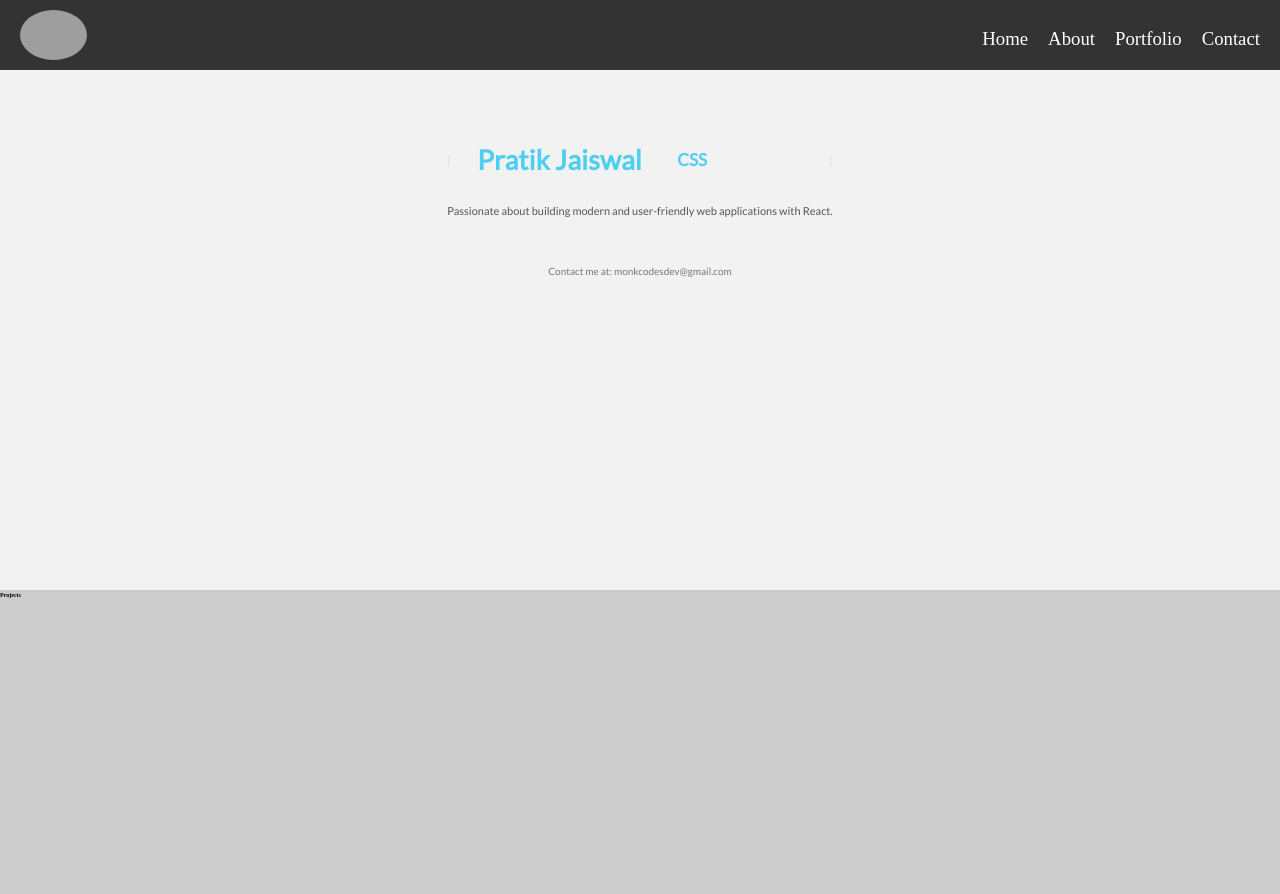
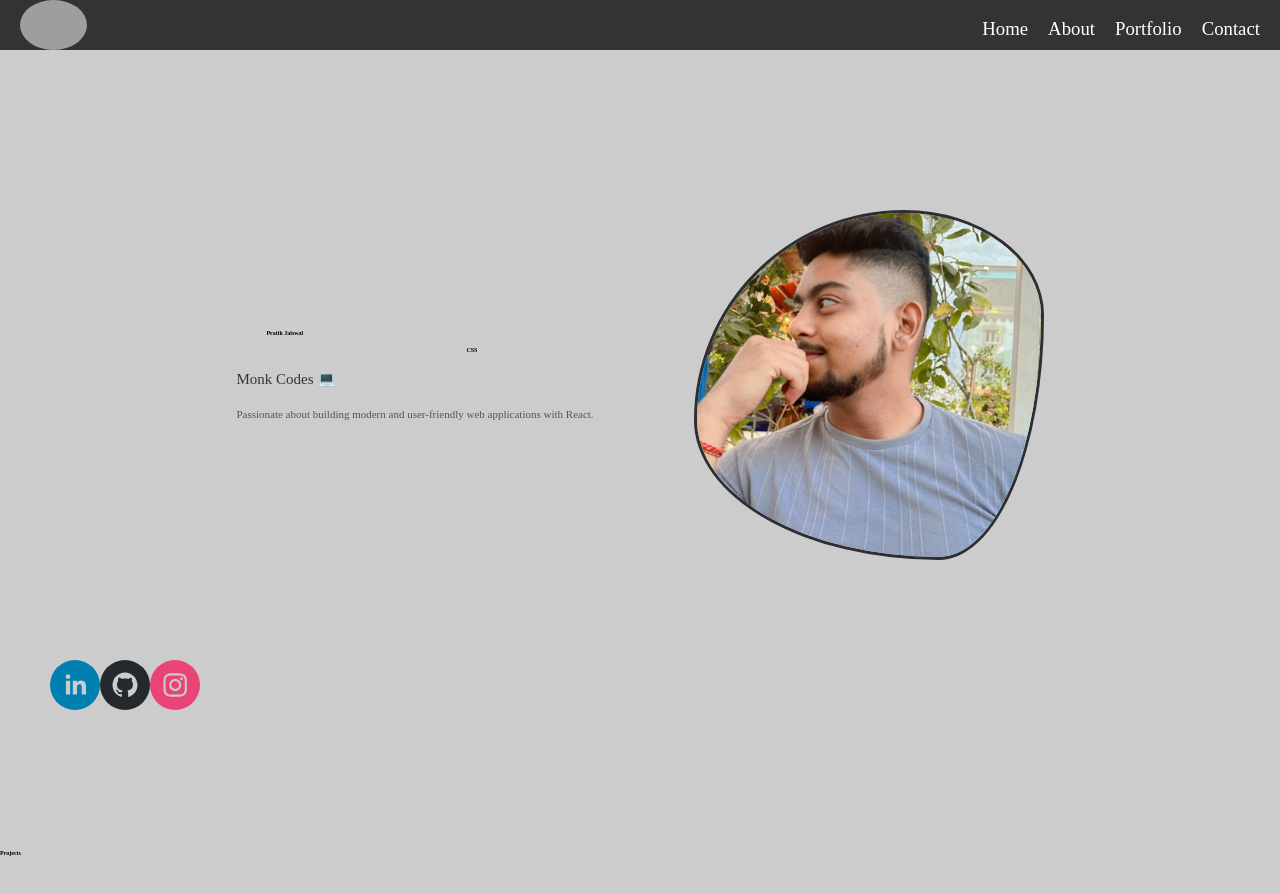
Before and after one commit to Monk-Codes/monkcodesportfolio, a React (Vite) app: page / in a window 1280 px wide. Shown: the top 894 px of the page. Built offline with nearby package versions, Linux system fonts and the light colour scheme; grey boxes are pictures that could not be loaded.

Commit message:
hero correction

```diff
--- a/package.json
+++ b/package.json
@@ -12,7 +12,8 @@
   "dependencies": {
     "react": "^18.2.0",
     "react-dom": "^18.2.0",
-    "react-router-dom": "^6.22.3"
+    "react-router-dom": "^6.22.3",
+    "react-social-icons": "^6.15.0"
   },
   "devDependencies": {
     "@types/react": "^18.2.66",
--- a/src/App.jsx
+++ b/src/App.jsx
@@ -11,7 +11,6 @@ function App() {
      <Route path="/" element={<Navbar />}>
       <Route path="/" element={<Hero />} />
      </Route>
-     {/* <Route path="/contact" element={<Contact />} /> */}
     </Routes>
    </BrowserRouter>
    <Projects />
--- a/src/components/hero.jsx
+++ b/src/components/hero.jsx
@@ -1,12 +1,16 @@
+import { SocialIcon } from "react-social-icons";
 import styles from "./hero.module.css";
+import profile from "../assets/profile.jpg";
 
 export default function Hero() {
  return (
   <div className={styles.hero}>
+   <div className={styles.container}>
     <div className={styles.content}>
+     <div className={styles.hero_main}>
+      <div className={styles.hero_text}>
        <div className={styles.content__container}>
         <p className={styles.content__container__text}>Pratik Jaiswal</p>
-
         <ul className={styles.content__container__list}>
          <li className={styles.content__container__list__item}>REACT</li>
          <li className={styles.content__container__list__item}>NEXT</li>
@@ -14,9 +18,22 @@ export default function Hero() {
          <li className={styles.content__container__list__item}>CSS</li>
         </ul>
        </div>
-    {/* <p className={styles.subtitle}>React Developer</p> */}
+       <p className={styles.subtitle}>Monk Codes 💻</p>
        <p className={styles.description}>Passionate about building modern and user-friendly web applications with React.</p>
-    <p className={styles.contact}>Contact me at: monkcodesdev@gmail.com</p>
+      </div>
+
+      <img src={profile} alt="Monk Codes" className={styles.img} />
+     </div>
+     <div className={styles.skills}>
+      <div className={styles.logos}>
+       <p className={styles.contact}>
+        <SocialIcon url="https://linkedin.com/in/dxpratikk" />
+        <SocialIcon url="https://github.com/Monk-Codes" />
+        <SocialIcon url="https://instagram.com/monk_codes" />
+       </p>
+      </div>
+     </div>
+    </div>
    </div>
   </div>
  );
--- a/src/components/hero.module.css
+++ b/src/components/hero.module.css
@@ -1,15 +1,50 @@
 /* HeroSection.module.css */
 
 .hero {
- height: 60dvh;
- background-color: #f2f2f2;
- padding: 20px 0;
- text-align: center;
- font-family: "Lato";
+ background-color: #ccc;
+ display: flex;
+ flex-direction: column;
+ height: 100vh;
+ position: relative;
+ width: 100%;
+}
+.container {
+ margin: 1rem;
+ padding: 0 4rem;
+}
+.content {
+ align-items: center;
+ display: flex;
+ gap: 5rem;
+ height: 65rem;
+ justify-content: center;
+ position: relative;
+}
+.hero_main {
+ align-items: center;
+ display: flex;
+ gap: 10rem;
+ justify-content: center;
+ position: relative;
+}
+.hero_text {
+ display: flex;
+ flex-direction: column;
+ max-width: 50rem;
+ position: relative;
 }
 
+.skills {
+ align-items: center;
+ bottom: 0;
+ color: #767676;
+ display: flex;
+ font-size: 1.7rem;
+ left: 0;
+ position: absolute;
+}
 .title {
- font-size: 3rem;
+ font-size: 5rem;
  margin-bottom: 20px;
 }
 
@@ -29,18 +64,7 @@
  font-size: 1rem;
  color: #777;
 }
-.content {
- position: absolute;
- top: 30%;
- left: 50%;
- transform: translate(-50%, -50%);
- height: 20rem;
- overflow: hidden;
- font-family: "Lato", sans-serif;
- font-size: 7rem;
- line-height: 40px;
- color: #4fcfef;
-}
+
 .content__container {
  font-weight: 600;
  overflow: hidden;
@@ -91,7 +115,18 @@
  line-height: 40px;
  margin: 0;
 }
-
+.img {
+ -webkit-animation: morph 8s ease-in-out infinite;
+ animation: morph 8s ease-in-out infinite;
+ background-position: 50%;
+ background-repeat: no-repeat;
+ background-size: cover;
+ border: 3px solid #2d2e32;
+ border-radius: 60% 40% 30% 70% / 60% 30% 70% 40%;
+ height: 35rem;
+ position: relative;
+ transition: all 1s ease-in-out;
+}
 @-webkit-keyframes opacity {
  0%,
  100% {
@@ -164,3 +199,13 @@
   transform: translate3d(0, -25%, 0);
  }
 }
+@media (max-width: 600px) {
+ .img {
+  position: absolute;
+  bottom: 150px;
+  z-index: 1;
+  width: 20rem;
+  height: 20rem;
+  display: flex;
+ }
+}
--- a/src/components/nav.module.css
+++ b/src/components/nav.module.css
@@ -94,6 +94,8 @@
   font-size: 1rem;
  }
  .navList.active {
+  height: 40dvh;
+  z-index: 10;
   display: flex;
   flex-direction: column;
   align-items: center;
--- a/src/index.css
+++ b/src/index.css
@@ -1,9 +1,12 @@
 * {
  font-size: 62.5%;
+ scrollbar-color: #8e8e8e #fff;
+ scrollbar-width: thin;
+ box-sizing: border-box;
+ margin: 0;
+ padding: 0;
 }
 body {
- margin: 0;
- padding: 0;
- box-sizing: border-box;
  background-color: #ccc;
+ position: relative;
 }
```
Also changed, not shown: src/assets/profile.jpg (added), 1 other file (tests, documents, lock files or other folders). Lines whose indentation alone changed are shown as unchanged.
